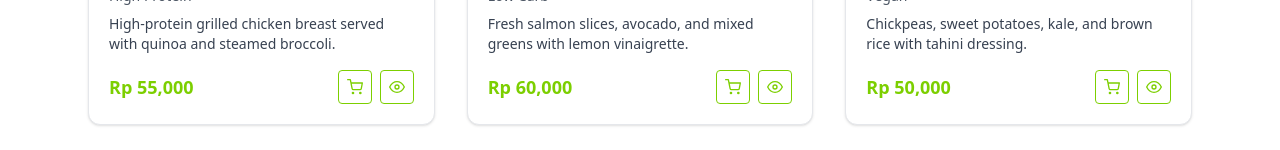
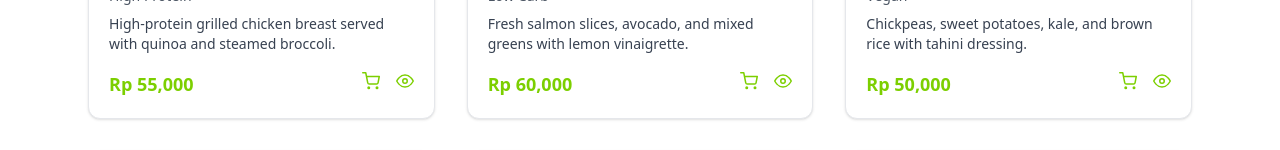
Before and after one commit to dzakwannajmi/SEA-Catering, a React (Vite) app: page /Menu in a window 1280 px wide. Shown: the part 521-671 px from the top of the page. Built offline with nearby package versions, Linux system fonts and the light colour scheme.

Commit message:
feat: add text details add to chart and see details on modal box

```diff
--- a/src/pages/Menu.jsx
+++ b/src/pages/Menu.jsx
@@ -213,19 +213,45 @@ export default function Menu() {
                 <span className="font-bold text-lg text-sea">
                   Rp {item.price.toLocaleString()}
                 </span>
-                <div className="flex gap-2">
+                <div className="flex gap-4">
+                  {/* Add to Cart */}
+                  <div className="relative group">
                     <button
                       onClick={() => alert("Added to cart!")}
-                    className="p-2 border border-sea text-sea rounded hover:bg-sea hover:text-white"
+                      className="text-sea hover:text-sea/70 transition"
                     >
-                    <ShoppingCart size={16} />
+                      <ShoppingCart size={18} />
                     </button>
+                    {/* Perubahan di sini: top-[115%] dan max-w-[100px] atau max-w-xs */}
+                    <span
+                      className="absolute left-1/2 -translate-x-1/2 top-[115%] whitespace-nowrap bg-white text-sea text-xs font-medium rounded px-2 py-[2px] shadow group-hover:opacity-100 opacity-0 transition z-10
+                     max-w-[100px] text-center whitespace-normal"
+                    >
+                      {" "}
+                      {/* Tambahkan ini */}
+                      Add to Cart
+                    </span>
+                  </div>
+
+                  {/* View Details */}
+                  <div className="relative group">
                     <button
+                      // Asumsi 'item' didefinisikan di scope ini (misalnya, ini ada di map dari daftar item)
                       onClick={() => setModalItem(item)}
-                    className="p-2 border border-sea text-sea rounded hover:bg-sea hover:text-white"
+                      className="text-sea hover:text-sea/70 transition"
                     >
-                    <Eye size={16} />
+                      <Eye size={18} />
                     </button>
+                    {/* Perubahan di sini: top-[115%] dan max-w-[100px] atau max-w-xs */}
+                    <span
+                      className="absolute left-1/2 -translate-x-1/2 top-[115%] whitespace-nowrap bg-white text-sea text-xs font-medium rounded px-2 py-[2px] shadow group-hover:opacity-100 opacity-0 transition z-10
+                     max-w-[100px] text-center whitespace-normal"
+                    >
+                      {" "}
+                      {/* Tambahkan ini */}
+                      View Details Long Text Here
+                    </span>
+                  </div>
                 </div>
               </div>
             </div>
```
Lines whose indentation alone changed are shown as unchanged.
